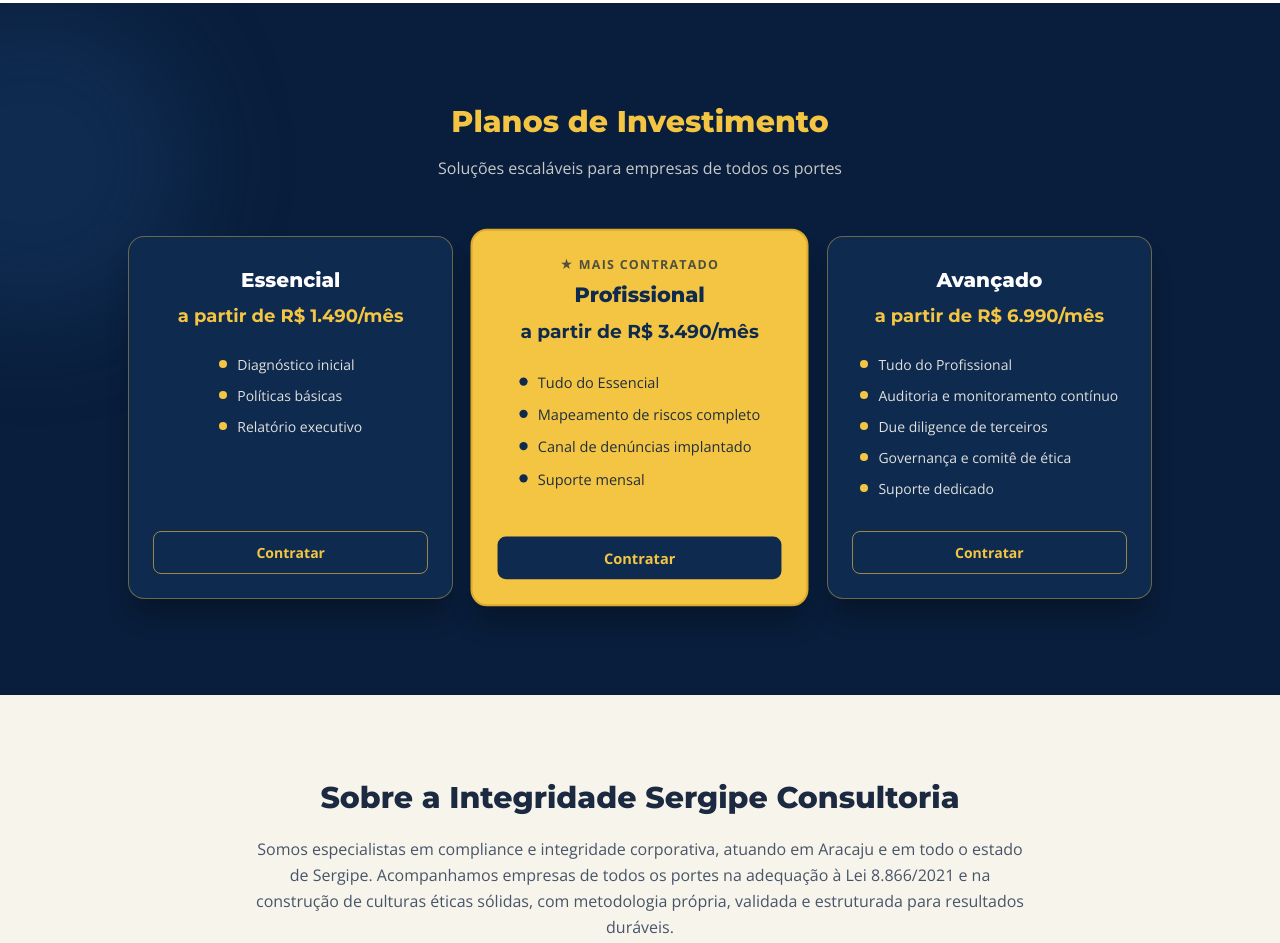
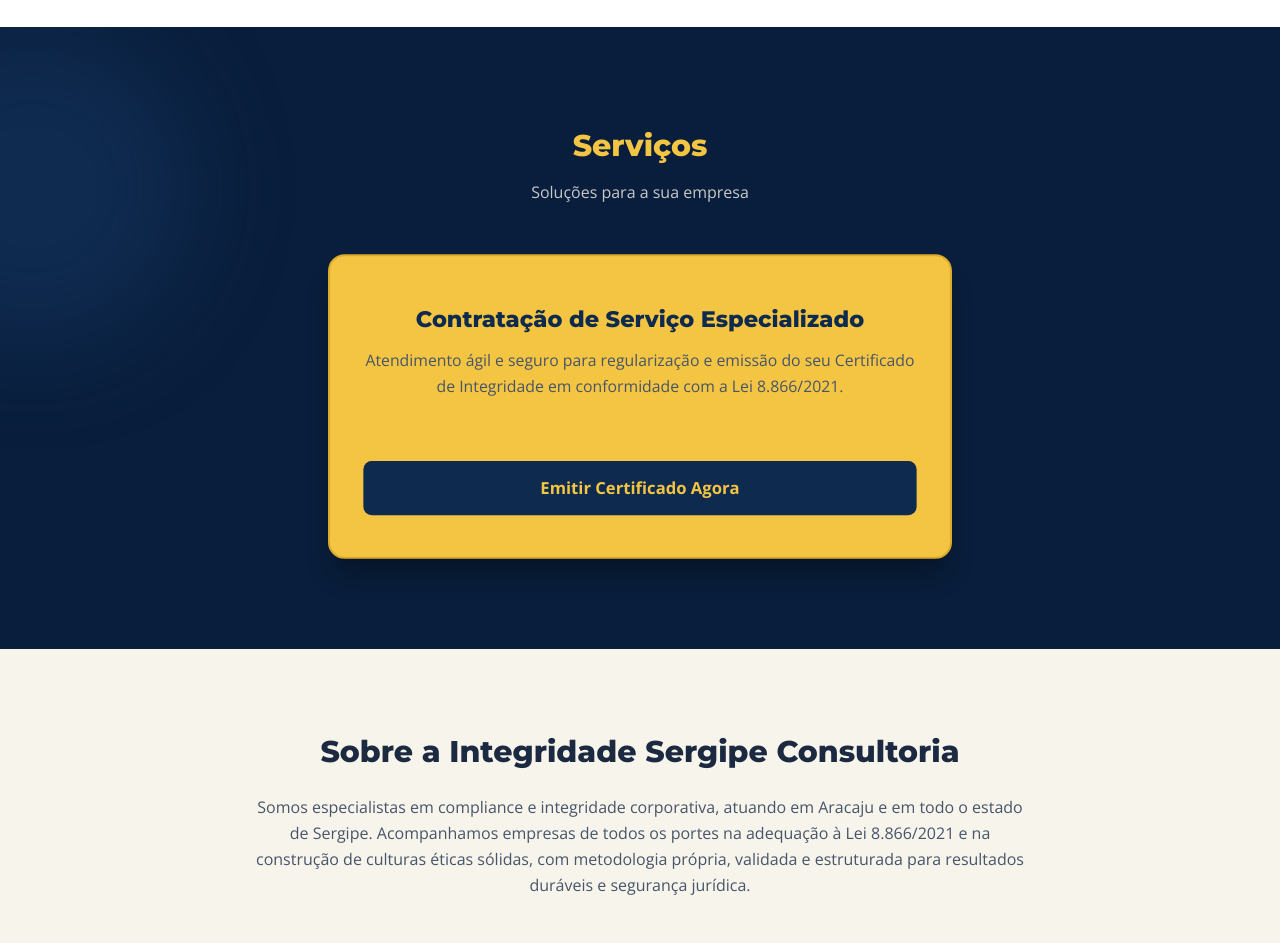
Before and after one commit to edjostenes/integridade-sergipe, a plain HTML site: page index.html in a window 1280 px wide. Shown: the part 1580-2523 px from the top of the page. Drawn offline with nearby package versions, Linux system fonts and the light colour scheme.

Commit message:
Pivot landing page from investment plans to certificate issuance and services
- Update `index.html` navigation and hero section to focus on compliance certificate issuance and services.
- Replace tiered pricing plans with a single service card for specialized integrity certification under Lei 8.866/2021.
- Add a dedicated contact information section and update call-to-action copy.

```diff
--- a/index.html
+++ b/index.html
@@ -51,10 +51,11 @@
           <li class="nav-item"><a href="#inicio" class="nav-link">Início</a></li>
           <li class="nav-item"><span class="nav-separator" aria-hidden="true">|</span><a href="#programa" class="nav-link">Programa</a></li>
           <li class="nav-item"><span class="nav-separator" aria-hidden="true">|</span><a href="#metodologia" class="nav-link">Metodologia</a></li>
-          <li class="nav-item"><span class="nav-separator" aria-hidden="true">|</span><a href="#planos" class="nav-link">Planos</a></li>
+          <li class="nav-item"><span class="nav-separator" aria-hidden="true">|</span><a href="#planos" class="nav-link">Serviços</a></li>
           <li class="nav-item"><span class="nav-separator" aria-hidden="true">|</span><a href="#sobre" class="nav-link">Sobre</a></li>
+          <li class="nav-item"><span class="nav-separator" aria-hidden="true">|</span><a href="#contato" class="nav-link">Contato</a></li>
         </ul>
-        <a href="#contato" class="btn-contact-header">Contato</a>
+        <a href="#planos" class="btn-contact-header">Emitir Certificado</a>
       </nav>
 
       <button type="button" id="mobile-toggle-btn" aria-expanded="false" aria-controls="nav-mobile" class="mobile-toggle">
@@ -101,7 +102,7 @@
             Sergipe.
           </p>
           <div class="hero-actions">
-            <a href="#contato" class="btn-primary-gold">Solicitar Diagnóstico Gratuito</a>
+            <a href="#planos" class="btn-primary-gold">Emitir Certificado de Conformidade</a>
             <a href="#metodologia" class="btn-secondary-outline">Conheça a Metodologia</a>
           </div>
         </div>
@@ -228,49 +229,19 @@
       <div aria-hidden="true" class="plans-glow"></div>
       <div class="container">
         <div class="section-header-center reveal">
-          <h2 class="plans-title">Planos de Investimento</h2>
-          <p class="plans-subtitle">Soluções escaláveis para empresas de todos os portes</p>
+          <h2 class="plans-title">Serviços</h2>
+          <p class="plans-subtitle">Soluções para a sua empresa</p>
         </div>
 
-        <div class="plans-grid">
-          <!-- Plano Essencial -->
-          <article class="plano-card normal reveal">
-            <h3 class="plano-nome">Essencial</h3>
-            <p class="plano-preco">a partir de R$ 1.490/mês</p>
-            <ul class="plano-lista">
-              <li class="plano-item"><span class="plano-bullet" aria-hidden="true"></span>Diagnóstico inicial</li>
-              <li class="plano-item"><span class="plano-bullet" aria-hidden="true"></span>Políticas básicas</li>
-              <li class="plano-item"><span class="plano-bullet" aria-hidden="true"></span>Relatório executivo</li>
-            </ul>
-            <a href="#contato" class="btn-plano">Contratar</a>
-          </article>
-
-          <!-- Plano Profissional (Destaque) -->
-          <article class="plano-card featured reveal">
-            <p class="featured-badge">★ Mais Contratado</p>
-            <h3 class="plano-nome">Profissional</h3>
-            <p class="plano-preco">a partir de R$ 3.490/mês</p>
-            <ul class="plano-lista">
-              <li class="plano-item"><span class="plano-bullet" aria-hidden="true"></span>Tudo do Essencial</li>
-              <li class="plano-item"><span class="plano-bullet" aria-hidden="true"></span>Mapeamento de riscos completo</li>
-              <li class="plano-item"><span class="plano-bullet" aria-hidden="true"></span>Canal de denúncias implantado</li>
-              <li class="plano-item"><span class="plano-bullet" aria-hidden="true"></span>Suporte mensal</li>
-            </ul>
-            <a href="#contato" class="btn-plano">Contratar</a>
-          </article>
-
-          <!-- Plano Avançado -->
-          <article class="plano-card normal reveal">
-            <h3 class="plano-nome">Avançado</h3>
-            <p class="plano-preco">a partir de R$ 6.990/mês</p>
-            <ul class="plano-lista">
-              <li class="plano-item"><span class="plano-bullet" aria-hidden="true"></span>Tudo do Profissional</li>
-              <li class="plano-item"><span class="plano-bullet" aria-hidden="true"></span>Auditoria e monitoramento contínuo</li>
-              <li class="plano-item"><span class="plano-bullet" aria-hidden="true"></span>Due diligence de terceiros</li>
-              <li class="plano-item"><span class="plano-bullet" aria-hidden="true"></span>Governança e comitê de ética</li>
-              <li class="plano-item"><span class="plano-bullet" aria-hidden="true"></span>Suporte dedicado</li>
-            </ul>
-            <a href="#contato" class="btn-plano">Contratar</a>
+        <div class="plans-grid" style="display: flex; justify-content: center;">
+          <article class="plano-card featured reveal" style="max-width: 600px; width: 100%; margin: 0 auto; padding: 2.5rem 2rem;">
+            <h3 class="plano-nome" style="text-align: center; font-size: 1.35rem; margin-bottom: 0.75rem;">Contratação de Serviço Especializado</h3>
+            <p style="text-align: center; color: var(--color-slate-600); margin-bottom: 1.75rem; font-size: 0.95rem; line-height: 1.6;">
+              Atendimento ágil e seguro para regularização e emissão do seu Certificado de Integridade em conformidade com a Lei 8.866/2021.
+            </p>
+            <div style="text-align: center;">
+              <a href="#contato" class="btn-plano" style="padding: 0.875rem 2.25rem; font-size: 1rem; display: inline-block;">Emitir Certificado Agora</a>
+            </div>
           </article>
         </div>
       </div>
@@ -281,15 +252,27 @@
          ===================================================================== -->
     <section id="sobre" class="section-about">
       <div class="container">
-        <div class="section-header-center reveal">
+        <div class="section-header-center reveal" style="max-width: 800px; margin: 0 auto;">
           <h2 class="section-title">Sobre a Integridade Sergipe Consultoria</h2>
-          <p class="about-desc">
+          <p class="about-desc" style="margin-top: 1.25rem;">
             Somos especialistas em compliance e integridade corporativa, atuando em
             Aracaju e em todo o estado de Sergipe. Acompanhamos empresas de todos os
             portes na adequação à Lei 8.866/2021 e na construção de culturas éticas
             sólidas, com metodologia própria, validada e estruturada para resultados
-            duráveis.
+            duráveis e segurança jurídica.
           </p>
+        </div>
+      </div>
+    </section>
+
+    <!-- =====================================================================
+         Contato / Fale Conosco (#contato)
+         ===================================================================== -->
+    <section id="contato" class="section-contact-info" style="background-color: var(--color-white); padding-top: 4rem; padding-bottom: 4rem;">
+      <div class="container">
+        <div class="section-header-center reveal" style="margin-bottom: 3rem;">
+          <h2 class="section-title">Fale Conosco</h2>
+          <p class="section-subtitle">Canais diretos de atendimento para sua organização</p>
         </div>
 
         <div class="contatos-grid">
@@ -340,13 +323,12 @@
     <section id="contato" class="section-cta">
       <div class="container">
         <div class="cta-box reveal">
-          <h2 class="cta-title">Pronto para fortalecer a integridade da sua empresa?</h2>
+          <h2 class="cta-title">Garanta a regularidade e emita seu Certificado</h2>
           <p class="cta-subtitle">
-            Fale com nossos especialistas e receba uma proposta personalizada para sua
-            organização.
+            Fale diretamente com nossos especialistas em compliance e solicite a emissão do certificado de conformidade da sua empresa em Sergipe.
           </p>
-          <a href="mailto:contato@integridadesergipe.com.br?subject=Proposta%20de%20Programa%20de%20Integridade" class="btn-cta-dark">
-            Falar com Consultor - Contato
+          <a href="mailto:contato@integridadesergipe.com.br?subject=Solicitacao%20Emissao%20de%20Certificado" class="btn-cta-dark">
+            Solicitar Emissão de Certificado
           </a>
         </div>
       </div>
```
